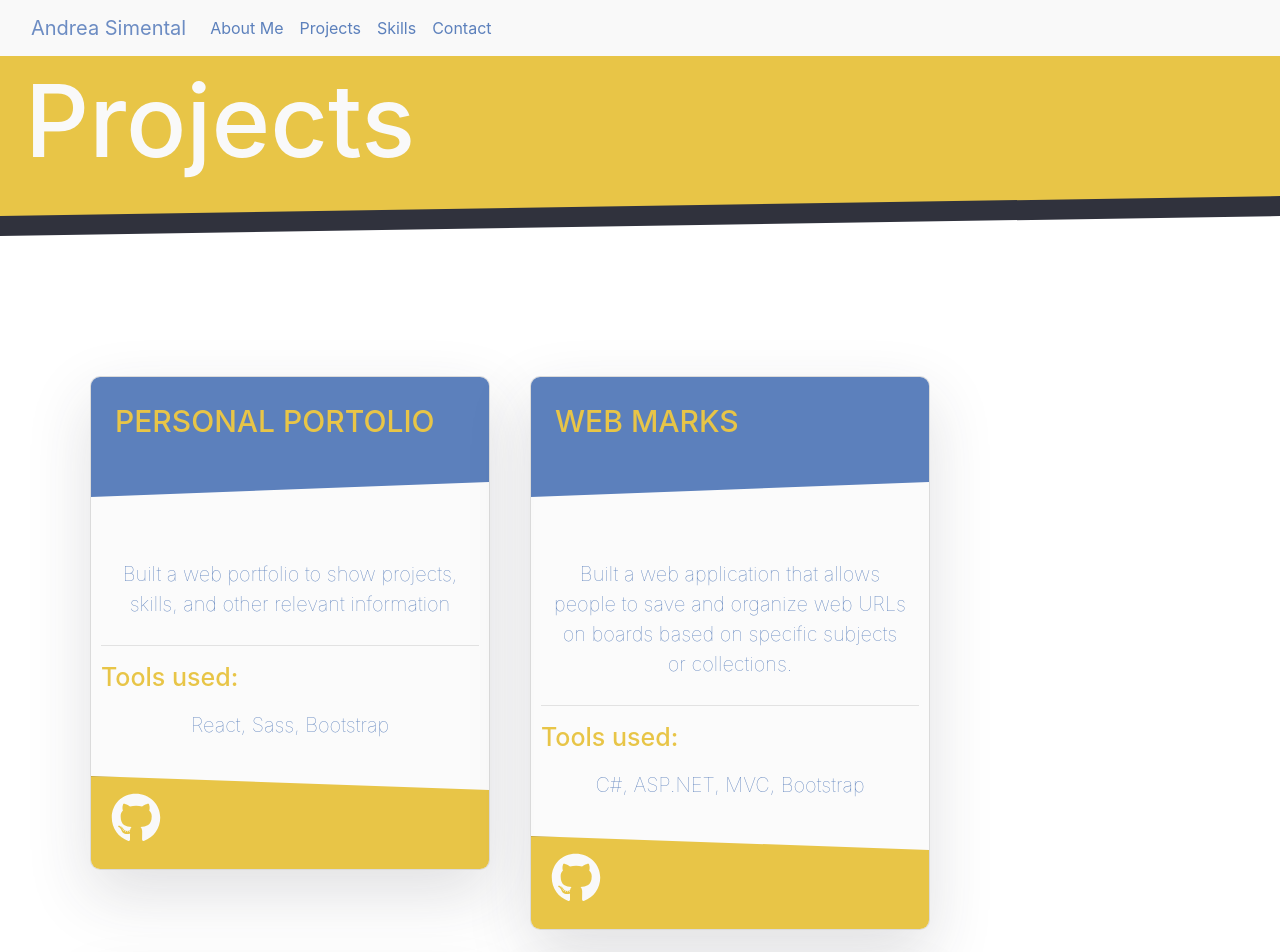
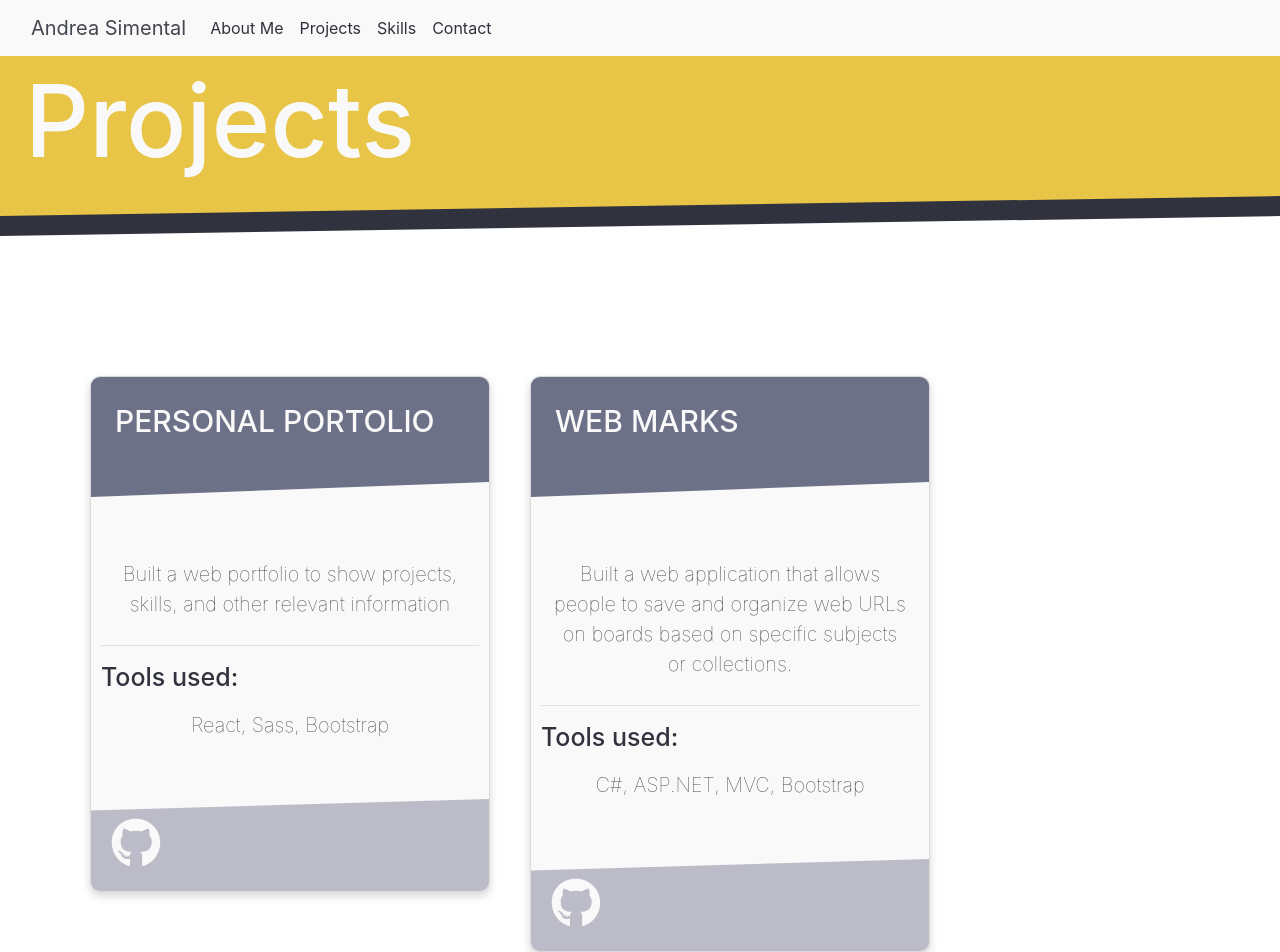
Before and after one commit to anlsim/anlsim.github.io, a React (Create React App) app: page /projects in a window 1280 px wide. Shown: the top 952 px of the page. Built offline with nearby package versions, Linux system fonts and the light colour scheme.

Commit message:
updating projects page styles

```diff
--- a/src/components/Project.js
+++ b/src/components/Project.js
@@ -17,19 +17,13 @@ const Project = ({title, description, linkUrl, imgUrl, gitUrl, tools}) => (
                         <hr/>
                         <h2 className='card-tools'>Tools used:</h2>
                         <p className ='card-description'>{tools}</p>
-
                     </div>
-
-
                     <div className= 'card-footer'>
-
-                            <h3>
+                        <h3 className='card-footer-content'>
                             <a className="card-footer-icon"  href={gitUrl} target="blank">
                             <FontAwesomeIcon icon={faGithub}/>
                             </a>
                         </h3>
-
-
                     </div>
 
                 </div>
--- a/src/styles/MenuItem.scss
+++ b/src/styles/MenuItem.scss
@@ -10,7 +10,7 @@
     width: 300px;
     height: 310px;
     clip-path: polygon(50% 0%, 90% 20%, 100% 60%, 75% 100%, 25% 100%, 0% 60%, 10% 20%);
-    box-shadow: 0 4px 8px 0 rgba(0, 0, 0, 0.2);
+    box-shadow: 0 4px 8px 0 rgba($charcoal, 0.2);
     justify-content: center;
     align-items: center;
     margin: 0 7.5px 15px;
--- a/src/styles/Project.scss
+++ b/src/styles/Project.scss
@@ -9,9 +9,9 @@
   display: flex;
   border-radius: 10px;
   overflow: hidden;
-  box-shadow: 0 1.5rem 4rem rgba($charcoal, .15);
+  box-shadow: 0 4px 8px 0 rgba($charcoal, 0.2);
   width: 400px;
-  background-color: rgba($white-pas, .7);
+  background-color: $white-pas;
   margin: 20px;
 
   &-title{
@@ -19,7 +19,7 @@
       border-color: none;
       border-bottom: none;
       height: 150px;
-      background-color: $blue-pas;
+      background-color: $gray-rhythm;
       overflow: hidden;
       clip-path: polygon(0 0, 100% 0, 100% 70%, 0 80%);
       align-items: center;
@@ -39,13 +39,12 @@
   &-name {
     font-size: 30px;
     margin-top: 10px;
-    color: $yellow-pas;
-    text-transform: uppercase;
+    color: $white-pas;
     padding: 1rem 1.5rem;
 
   }
   &-tools{
-    color: $yellow-pas;
+    color: $charcoal;
     font-size: 25px;
   }
 
@@ -54,26 +53,34 @@
   &-description {
     font-weight: lighter;
     text-align: center;
-    color: $blue-pas;
+    color: $charcoal;
     font-size: 20px;
     padding: 10px;
   }
   &-footer{
-    clip-path: polygon(0 0, 100% 15%, 100% 100%, 0 100%);
+
+
+
+    clip-path: polygon(0 30%, 100% 20%, 100% 100%, 0% 100%);
+    height: 115px;
     align-content: flex-end;
-    background-color: $yellow-pas;
+    background-color: $gray-lavander;
+
+    &-content{
+      margin-top: 25px;
+    }
 
     &-icon{
+      align-content: center;
       color: $white-pas;
       font-size: 50px;
     }
 
   }
   &:hover {
-  &-image {
-    transform: scale(1.1);
-    transition: transform 6s cubic-bezier(0.25, 0.45, 0.45, 0.95);
-  }
+    &-icon{
+      color: $maize-yellow;
+    }
   }
 
 }
--- a/src/styles/aboutme.scss
+++ b/src/styles/aboutme.scss
@@ -30,7 +30,7 @@
     background-color: $white-pas;
     border-radius: 5px;
     color: $charcoal;
-    box-shadow: 0 4px 8px 0 rgba(0, 0, 0, 0.2);
+    box-shadow: 0 4px 8px 0 rgba($charcoal, 0.2);
 
 
     &-title{
--- a/src/styles/custom.scss
+++ b/src/styles/custom.scss
@@ -1,7 +1,7 @@
 @import 'colors';
 
 
-$dark: $charcoal !default;
+$dark:          $charcoal !default;
 $primary:       $blue-pas !default;
 $secondary:     $yellow-pas !default;
 $light:         $white-pas !default;
@@ -9,10 +9,10 @@ $light:         $white-pas !default;
 
 
 
-$navbar-light-color:                $blue-pas!default;
-$navbar-light-hover-color:          rgba($blue-pas, .7) !default;
-$navbar-light-active-color:         rgba($blue-pas, .9) !default;
-$navbar-light-disabled-color:       rgba($blue-pas, .3) !default;
-$navbar-light-toggler-border-color: rgba($blue-pas, .1) !default;
+$navbar-light-color:                $charcoal!default;
+$navbar-light-hover-color:          rgba($charcoal, .7) !default;
+$navbar-light-active-color:         rgba($charcoal, .9) !default;
+$navbar-light-disabled-color:       rgba($charcoal, .3) !default;
+$navbar-light-toggler-border-color: rgba($charcoal, .1) !default;
 
 @import "~bootstrap/scss/bootstrap";
```
Lines whose indentation alone changed are shown as unchanged.
